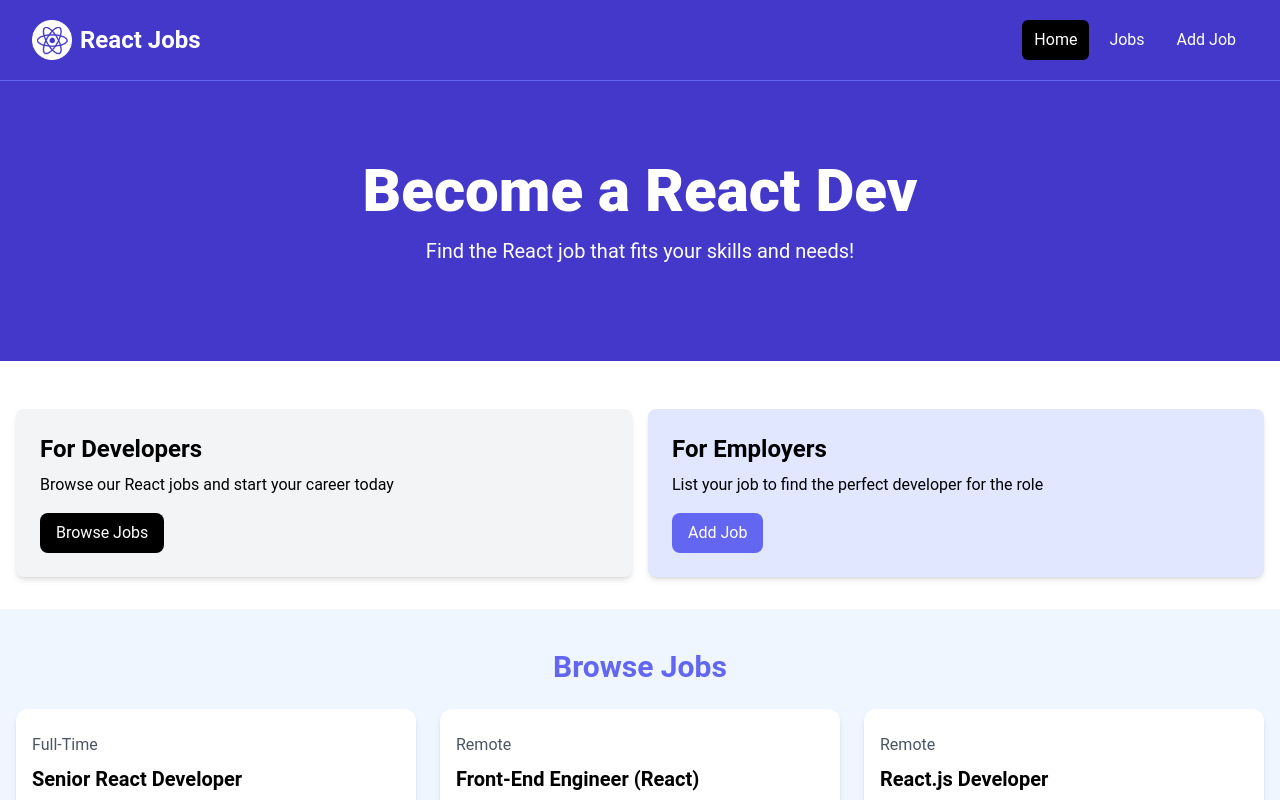
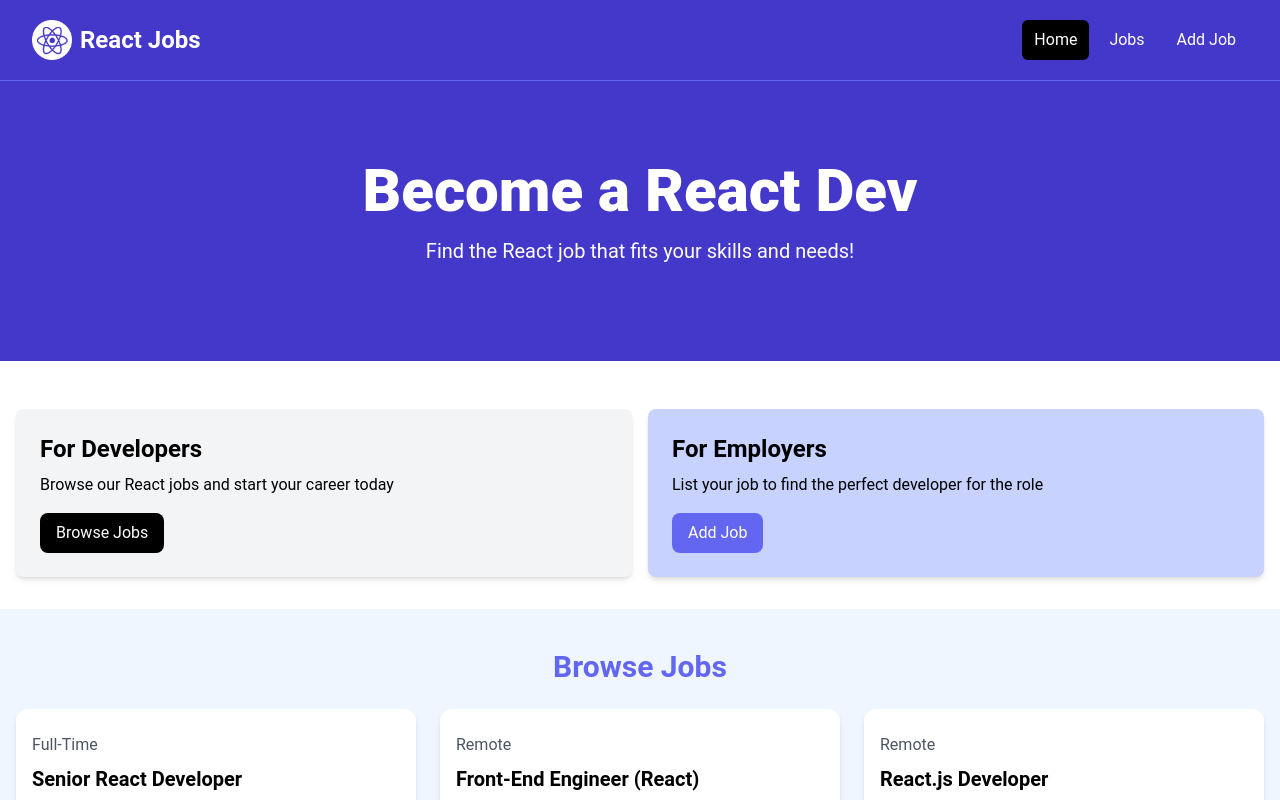
Before and after one commit to johnnynumberfive-coder/react-jobs, a React (Vite) app: page / in a window 1280 px wide. Shown: the top 800 px of the page. Built offline with nearby package versions, Linux system fonts and the light colour scheme.

Commit message:
Create and use card component

```diff
--- /dev/null
+++ b/src/components/Card.jsx
@@ -0,0 +1,11 @@
+import React from 'react'
+
+const Card = ({ children, bg = 'bg-gray-100' }) => {
+  return (
+    <div className={`${bg} p-6 rounded-lg shadow-md`}>
+        {children}
+    </div>
+  )
+}
+
+export default Card
--- a/src/components/HomeCards.jsx
+++ b/src/components/HomeCards.jsx
@@ -1,12 +1,13 @@
 import React from 'react'
+import Card from './Card'
 
 const HomeCards = () => {
   return (
     <section className="py-4">
       <div className="container-xl lg:container m-auto">
         <div className="grid grid-cols-1 md:grid-cols-2 gap-4 p-4 rounded-lg">
-          <div className="bg-gray-100 p-6 rounded-lg shadow-md">
-            <h2 className="text-2xl font-bold">For Developers</h2>
+          <Card>
+          <h2 className="text-2xl font-bold">For Developers</h2>
             <p className="mt-2 mb-4">
               Browse our React jobs and start your career today
             </p>
@@ -16,9 +17,9 @@
             >
               Browse Jobs
             </a>
-          </div>
-          <div className="bg-indigo-100 p-6 rounded-lg shadow-md">
-            <h2 className="text-2xl font-bold">For Employers</h2>
+          </Card>
+          <Card bg='bg-indigo-200'>
+          <h2 className="text-2xl font-bold">For Employers</h2>
             <p className="mt-2 mb-4">
               List your job to find the perfect developer for the role
             </p>
@@ -28,7 +29,7 @@
             >
               Add Job
             </a>
-          </div>
+          </Card>
         </div>
       </div>
     </section>
```
